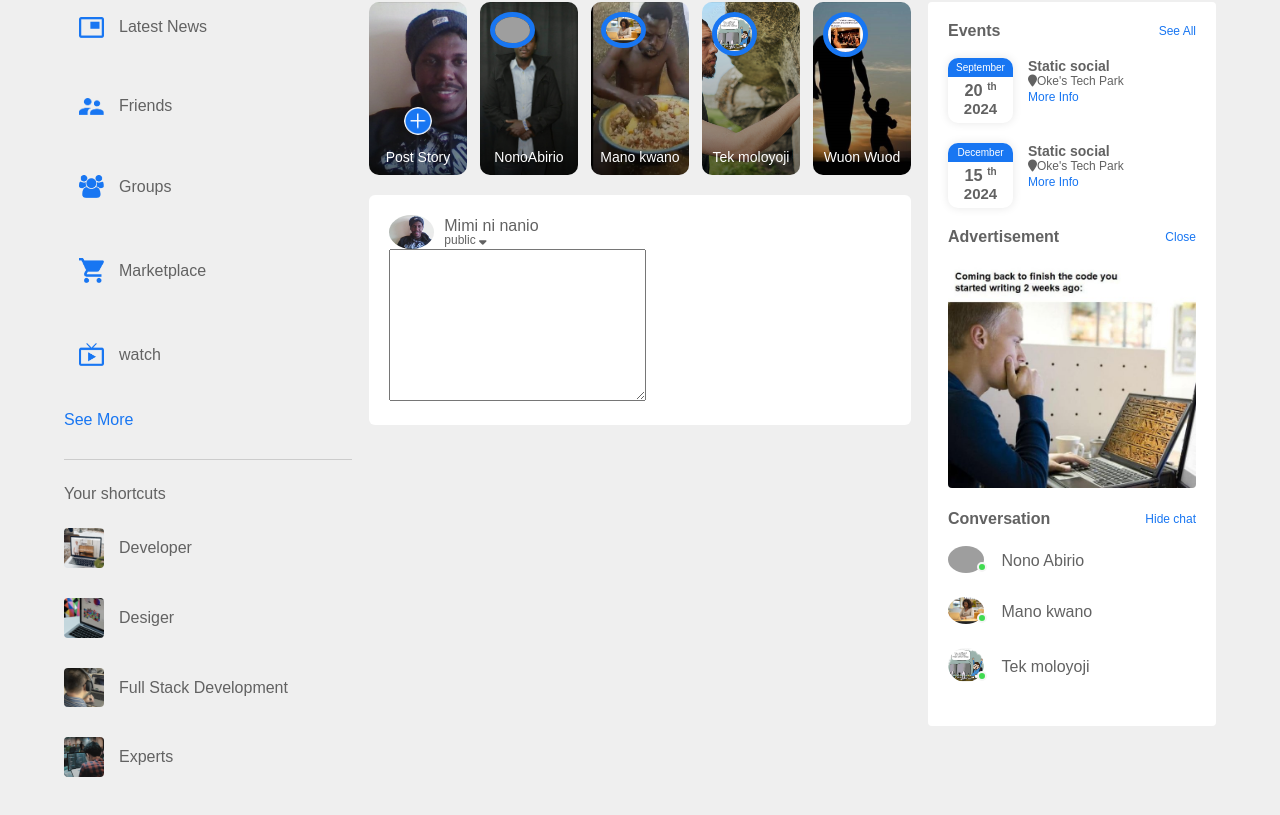
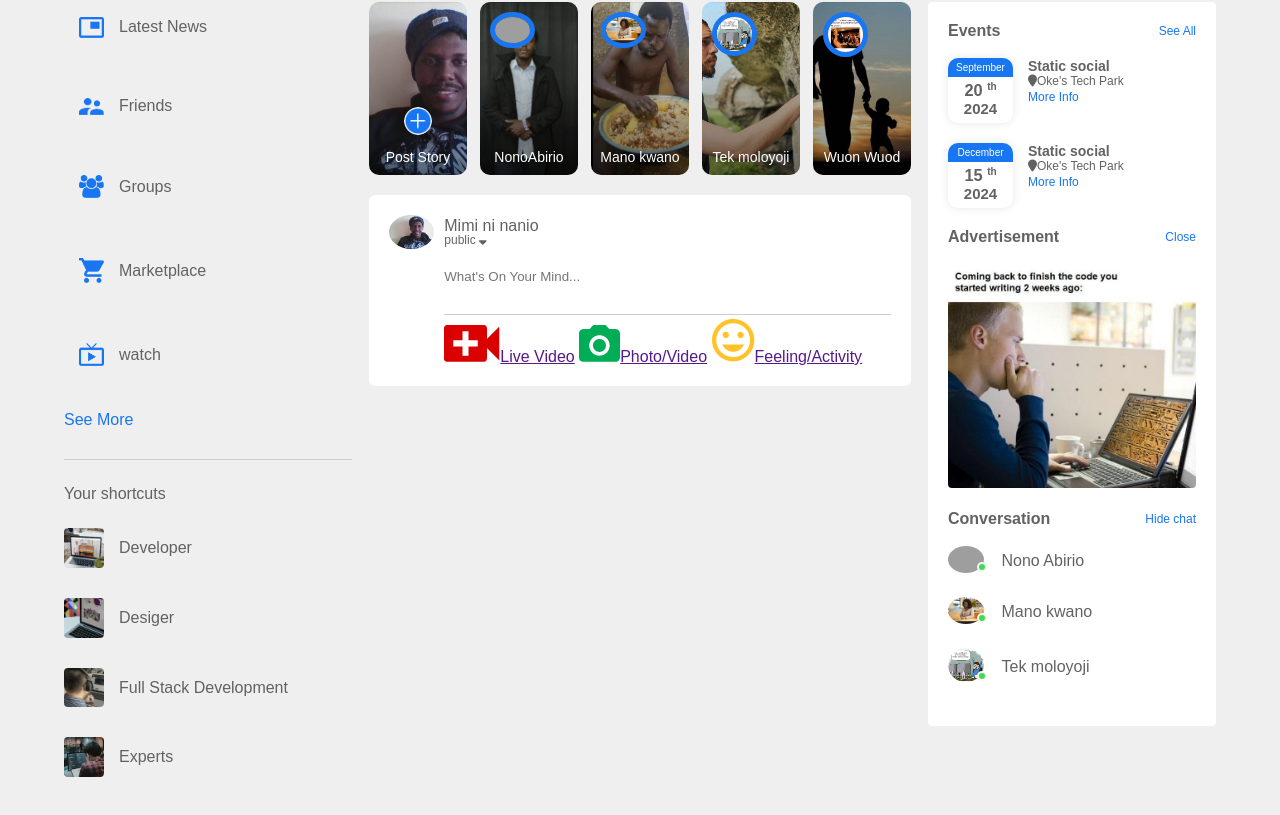
Before and after one commit to Alexanderoke/USoKitabu, a plain HTML site: page index.html in a window 1280 px wide. Shown: the part 85-900 px from the top of the page. Drawn offline with Linux system fonts and the light colour scheme; grey boxes are pictures that could not be loaded.

Commit message:
add post links

```diff
--- a/index.html
+++ b/index.html
@@ -90,7 +90,15 @@
         </div>
 
         <div class="post-input-container">
-          <textarea name="" id="" cols="30" rows="10"></textarea>
+          <textarea rows="3" placeholder="What's On Your Mind..." ></textarea>
+
+          <div class="add-post-links">
+            <a href=""><img src="images/live-video.png" >Live Video</a>
+            <a href=""><img src="images/photo.png" >Photo/Video</a>
+            <a href=""><img src="images/feeling.png" >Feeling/Activity</a>
+          </div>
+
+
         </div>
 
 
--- a/style.css
+++ b/style.css
@@ -322,3 +322,16 @@ nav{
 .user-profile small{
   font-size: 12px;
 }
+
+.post-input-container{
+  padding-left: 55px;
+  padding-top: 20px;
+}
+
+.post-input-container textarea{
+  width: 100%;
+  border: 0;
+  outline: 0;
+  border-bottom: 1px solid #ccc;
+  resize: none;
+}
```
